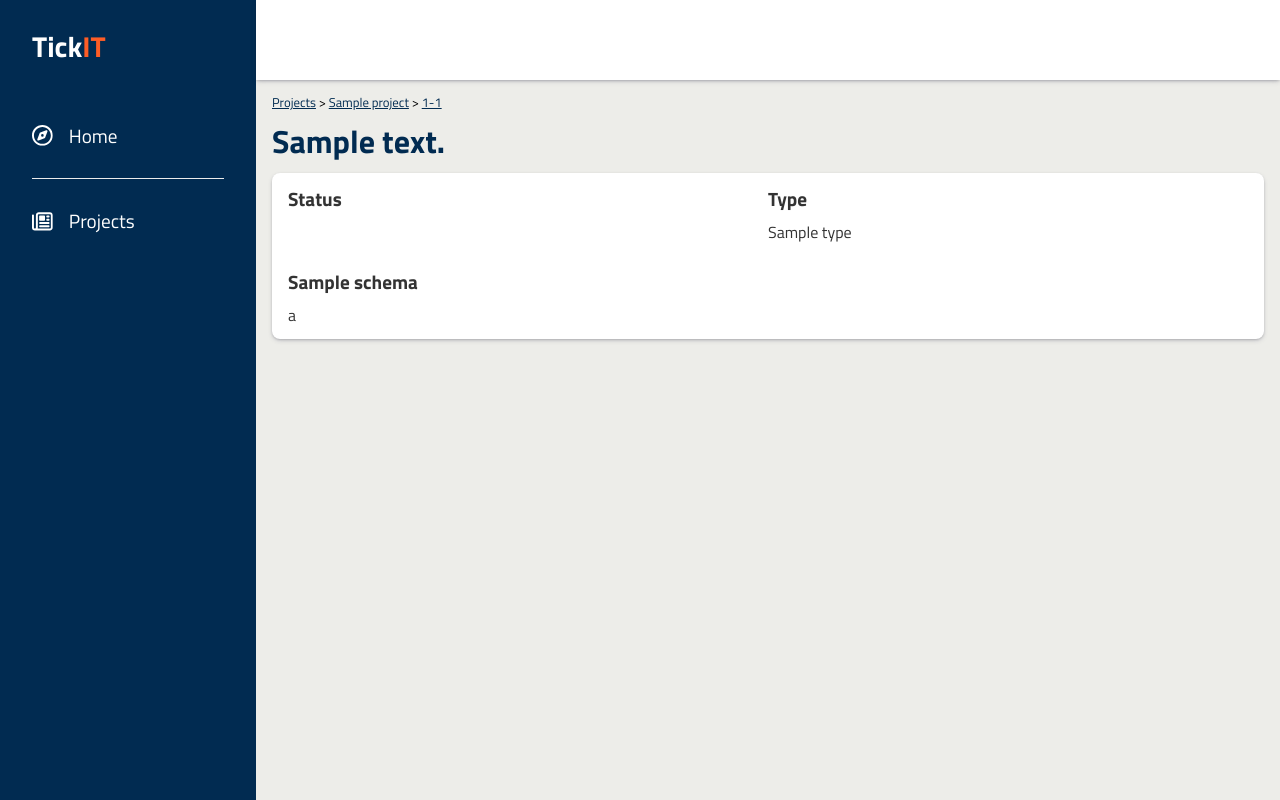
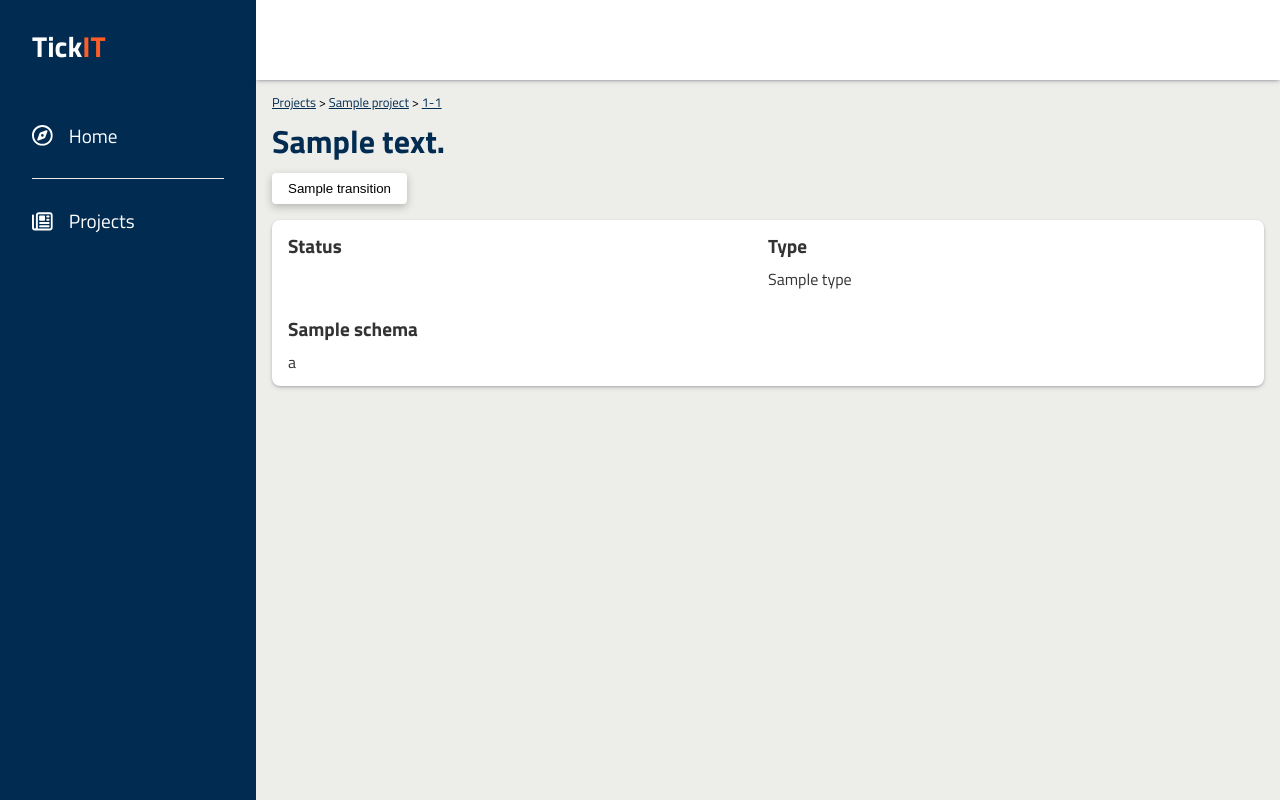
Before and after one commit to Neatoro/tickit, a Node project: template src/rendering/views/ticket/view.hbs in a window 1280 px wide. Run offline with Node 20 templates, Linux system fonts and the light colour scheme; the template is opened without the code that fills it: most values are stand-ins (such as "Sample title", 1, 10 or a date in 2020).

Commit message:
Add transitions to ticket view page

```diff
--- a/example/simple-project/two.yaml
+++ b/example/simple-project/two.yaml
@@ -27,6 +27,8 @@ tickettypes:
         transitions:
           - name: Reopen
             target: Open
+          - name: Close
+            target: Done
       - status: Done
         transitionFromAll: true
         transitions:
--- a/package.json
+++ b/package.json
@@ -3,7 +3,7 @@
   "version": "1.0.0",
   "main": "dist/index.js",
   "scripts": {
-    "dev": "nodemon -e ts,hbs -w ./src -x ts-node src/index.ts --config=example/simple-project/config.yaml",
+    "dev": "nodemon -e ts,hbs,yaml -w ./example -w ./src -x ts-node src/index.ts --config=example/simple-project/config.yaml",
     "prettify": "npx prettier -w src/**/*.ts example/**/*.yaml src/**/*.css package.json .prettierrc tsconfig.json",
     "build": "tsc && node scripts/copy_static.js"
   },
--- a/src/rendering/public/css/components/box.css
+++ b/src/rendering/public/css/components/box.css
@@ -6,4 +6,6 @@
   color: var(--base-font-color);
 
   padding: 16px;
+
+  margin-bottom: 16px;
 }
--- /dev/null
+++ b/src/rendering/public/css/components/button.css
@@ -0,0 +1,15 @@
+.button {
+  border: none;
+  background-color: #fff;
+  padding: 8px 16px;
+  box-shadow: rgba(0, 0, 0, 0.24) 0px 3px 8px;
+  border-radius: 4px;
+
+  transition: all 0.3s ease 0s;
+}
+
+.button:hover {
+  transform: translateY(-4px);
+  background-color: var(--primary-color);
+  color: #fff;
+}
--- a/src/rendering/public/css/main.css
+++ b/src/rendering/public/css/main.css
@@ -5,6 +5,7 @@
 @import 'components/badge.css';
 @import 'components/box.css';
 @import 'components/breadcumb.css';
+@import 'components/button.css';
 @import 'components/navigation.css';
 @import 'components/table-list.css';
 @import 'components/ticket-field.css';
@@ -79,3 +80,7 @@ body {
   fill: currentColor;
   margin-right: 16px;
 }
+
+.action-bar {
+  margin-bottom: 16px;
+}
--- a/src/rendering/views/ticket/view.hbs
+++ b/src/rendering/views/ticket/view.hbs
@@ -5,6 +5,11 @@
   <a href='/ticket/{{project.id}}/{{ticket.id}}'>{{project.id}}-{{ticket.id}}</a>
 </p>
 <h1 class='app__title'>{{ticket.summary}}</h1>
+<div class="action-bar">
+  {{#each ticket.transitions}}
+  <button class="button">{{name}}</button>
+  {{/each}}
+</div>
 <div class="box ticket-fields">
   <section class='ticket-field'>
     <h2 class='ticket-field__title'>Status</h2>
```
Also changed, not shown: src/rendering/controller/ticket.rendering.ts (+11 -1 lines).
